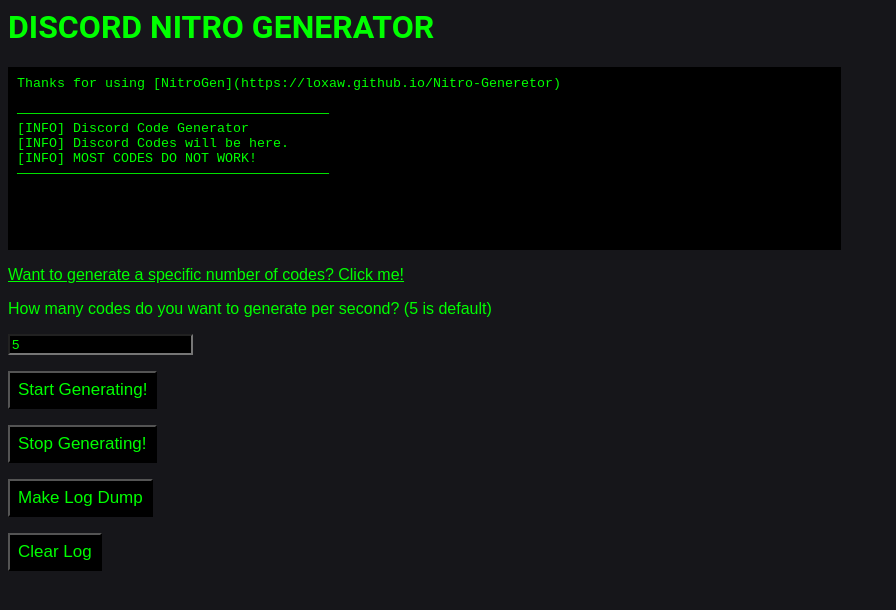
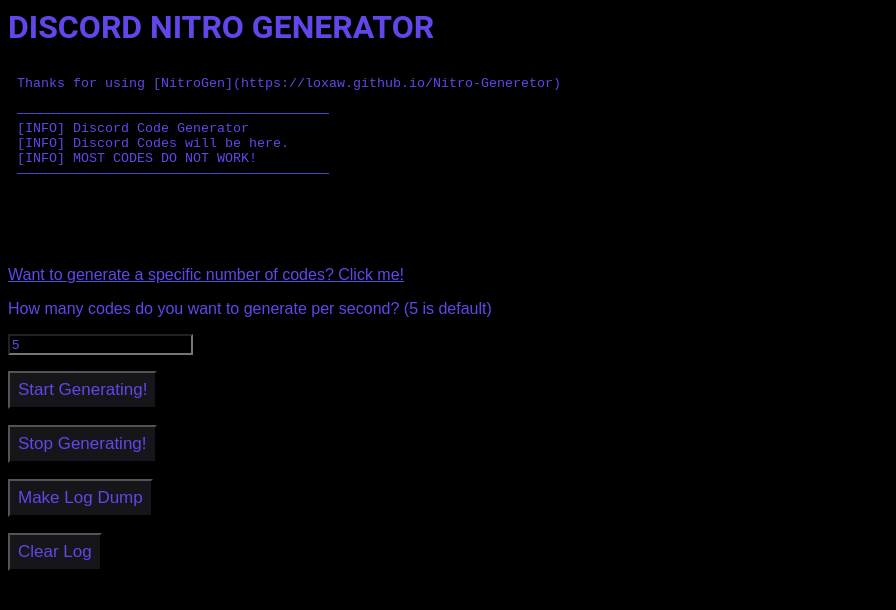
Before and after one commit to LoXaW/Nitro-Generetor, a plain HTML site: page index.html in a window 1280 px wide. Shown: the whole page, without its empty margins (0-896 px from the left). Drawn offline with Linux system fonts and the light colour scheme.

Commit message:
Update index.html

```diff
--- a/index.html
+++ b/index.html
@@ -1,13 +1,12 @@
 <html>
 <head>
 <title>NitroGen</title>
-<body style="background-color:#16161a;">
 <meta content='width=device-width, initial-scale=1' name='viewport'/>
 <meta property="og:type" content="website">
 <meta property="og:title" content="NitroGen" />
 <meta property="og:description" content="Discord Nitro Generator" />
 <meta property="og:url" content="http://sitesgithub.github.io/nitro/index.html" />
-<meta property="og:image" content="https://images.discordapp.net/avatars/482584715673600026/3813e13cf3e89eb5ab314dcda58f5d96.png?size=512" />
+<meta property="og:image" content="https://images.discordapp.net/avatars/482584715673600026/1E6qZkzbGZHh9hWF4dQcTUdbmsYkvBYPrR.png?size=512" />
 <style>
 @media (max-width: 500px) {
 textarea {
@@ -17,7 +16,7 @@ textarea {
 button {
 	background-color:#16161a;
 	cursor:pointer;
-	color:#00ff00;
+	color:#6246ea;
 	font-family:Arial;
 	font-size:50px;
 	padding:50px 60px;
@@ -36,7 +35,7 @@ button {
   textarea {
     background-color: #000;
     border: 1px solid #000;
-    color: #00ff00;
+    color: #6246ea;
     padding: 8px;
     font-family: courier new;
 }
@@ -47,13 +46,13 @@ body {
 
 input {
     background-color: #000;
-    color: #00ff00;
+    color: #6246ea;
 }
 
 button {
-	background-color:#000000;
+	background-color:#16161a;
 	cursor:pointer;
-	color:#00ff00;
+	color:#6246ea;
 	font-family:Arial;
 	font-size:17px;
 	padding:7px 8px;
@@ -66,7 +65,7 @@ button:active {
 
 </style>
 <div>
-<h1 style="font-family: Roboto; color: #00ff00">DISCORD NITRO GENERATOR</h1>
+<h1 style="font-family: Roboto; color: #6246ea">DISCORD NITRO GENERATOR</h1>
 <textarea id="a" rows="11" cols="100" readonly style="resize: none;">
 Thanks for using [NitroGen](https://loxaw.github.io/Nitro-Generetor)
 
@@ -78,9 +77,9 @@ Thanks for using [NitroGen](https://loxaw.github.io/Nitro-Generetor)
 
 </textarea>
 <p></p>
-<a href="index0.html" style="font-family:Arial; color: #00ff00">Want to generate a specific number of codes? Click me!</a>
+<a href="" style="font-family:Arial; color: #6246ea">Want to generate a specific number of codes? Click me!</a>
 <p></p>
-<p style="font-family: Arial; color: #00ff00">How many codes do you want to generate per second? (5 is default)</p>
+<p style="font-family: Arial; color: #6246ea">How many codes do you want to generate per second? (5 is default)</p>
 <input type="text" id="speed" value="5">
 <p></p>
 <button id='generate' class="button">
```
